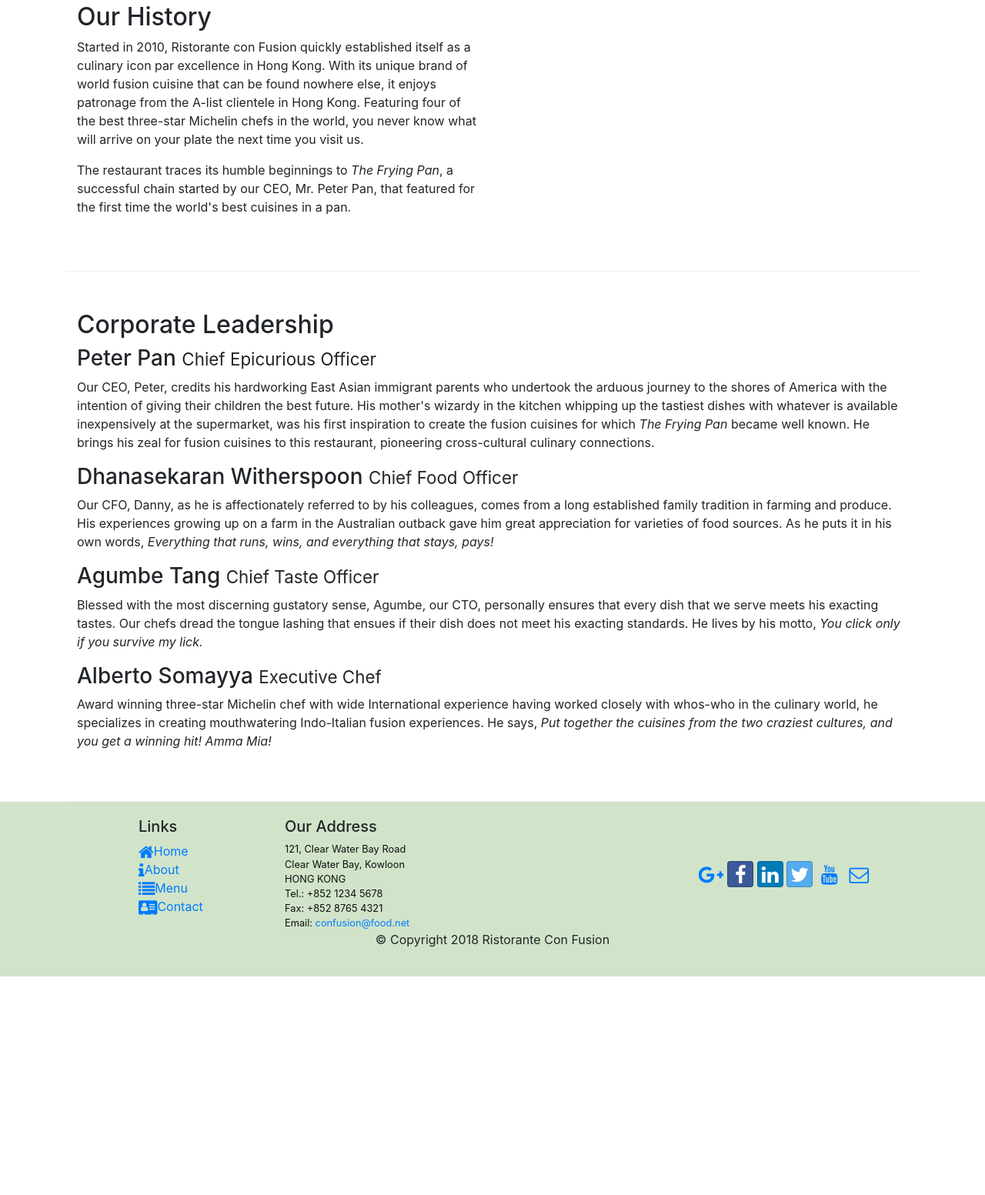
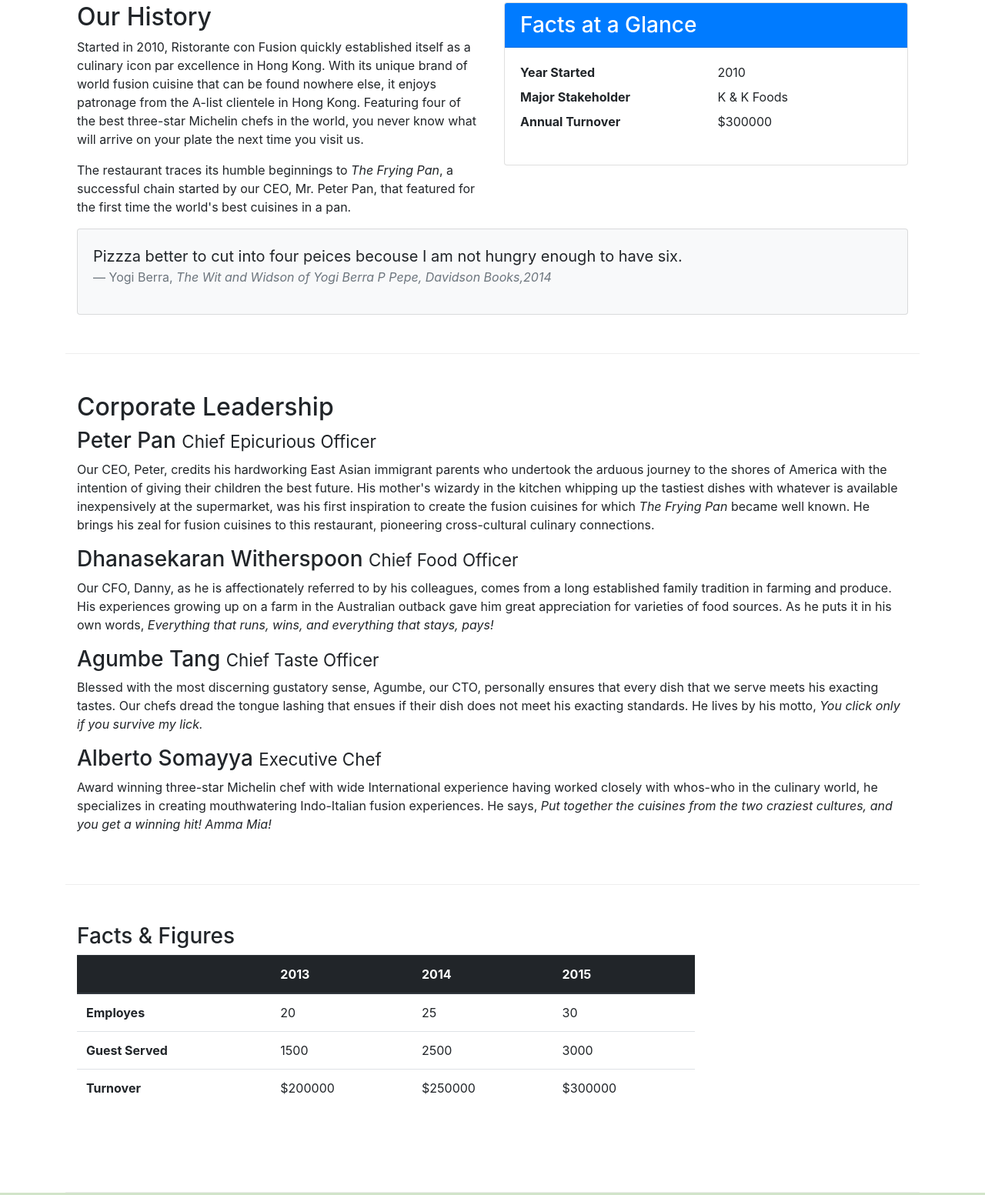
Before and after one commit to Yuddhaaryal/conFusion, a website: page aboutus.html in a window 1280 px wide. Shown: the part 512-2065 px from the top of the page at 77% size. Before the commit the page ends 1781 px from the top, so only its background shows below. Drawn offline with nearby package versions, Linux system fonts and the light colour scheme.

Commit message:
Tables and Cards

```diff
--- a/aboutus.html
+++ b/aboutus.html
@@ -64,7 +64,31 @@
                 <p>Started in 2010, Ristorante con Fusion quickly established itself as a culinary icon par excellence in Hong Kong. With its unique brand of world fusion cuisine that can be found nowhere else, it enjoys patronage from the A-list clientele in Hong Kong.  Featuring four of the best three-star Michelin chefs in the world, you never know what will arrive on your plate the next time you visit us.</p>
                 <p>The restaurant traces its humble beginnings to <em>The Frying Pan</em>, a successful chain started by our CEO, Mr. Peter Pan, that featured for the first time the world's best cuisines in a pan.</p>
             </div>
-            <div>
+            <div class="col-12 col-sm-6">
+                <div class="card">
+                    <h3 class="card-header bg-primary text-white">Facts at a Glance</h3>
+                    <div class="card-body">
+                        <dl class="row">
+                            <dt class="col-6">Year Started</dt>
+                            <dd class="col-6">2010</dd>
+                            <dt class="col-6">Major Stakeholder</dt>
+                            <dd class="col-6">K & K Foods</dd>
+                            <dt class="col-6">Annual Turnover</dt>
+                            <dd class="col-6">$300000</dd>
+                        </dl>
+                    </div>
+                </div>
+            </div>
+            <div class="col-12">
+                <div class="card card-body bg-light">
+                    <blockquote class="blockquote">
+                        <p class="mb-0">Pizzza better to cut into four peices becouse I am not hungry enough to have six.</p>
+                        <footer class="blockquote-footer">Yogi Berra,
+                            <cite class="Source Title">The Wit and Widson of Yogi Berra
+                                P Pepe, Davidson Books,2014 </cite>
+                        </footer>
+                         </blockquote>
+                </div>
             </div>
         </div>
 
@@ -82,8 +106,46 @@
                 <p class="d-none d-sm-block">Award winning three-star Michelin chef with wide International experience having worked closely with whos-who in the culinary world, he specializes in creating mouthwatering Indo-Italian fusion experiences. He says, <em>Put together the cuisines from the two craziest cultures, and you get a winning hit! Amma Mia!</em></p>
             </div>
        </div>
+       <div class="row row-content">
+           <div class="col-12 col-sm-9">
+                <h3 class="">Facts &amp; Figures</h3>
+                <div class="table-responsive">
+                <table class="table table-strip">
+                    <thead class="thead-dark">
+                        <tr>
+                            <th>&nbsp;</th>
+                            <th>2013</th>
+                            <th>2014</th>
+                            <th>2015</th>
+                        </tr>
+                    </thead>
+                    <tbody>
+                        <tr>
+                            <th>Employes</th>
+                            <td>20</td>
+                            <td>25</td>
+                            <td>30</td>
+                        </tr>
+                        <tr>
+                          <th>Guest Served</th>
+                          <td>1500</td>
+                          <td>2500</td>
+                           <td>3000</td>
+                        </tr>
+                        <tr>
+                            <th>Turnover</th>
+                            <td>$200000</td>
+                            <td>$250000</td>
+                            <td>$300000</td>
+                        </tr>
+                    </tbody>
+                </table>
+           </div>
+       </div>
 
     </div>
+</div>
+
 
     <footer class="footer">
         <div class="container">
```
